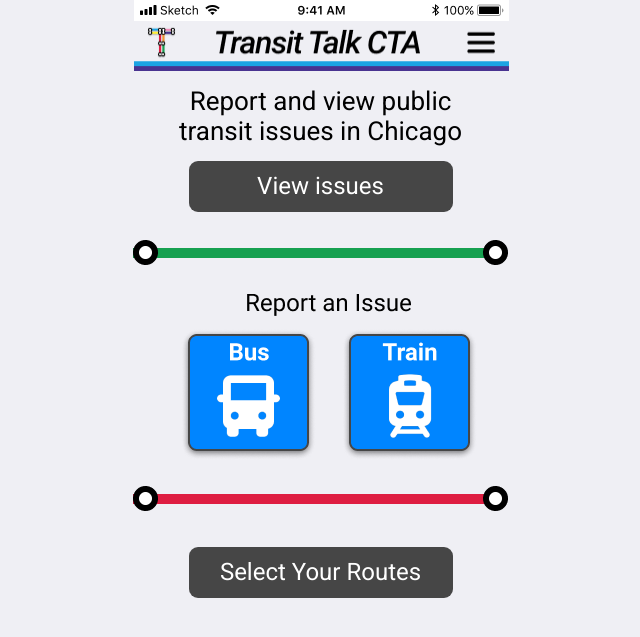
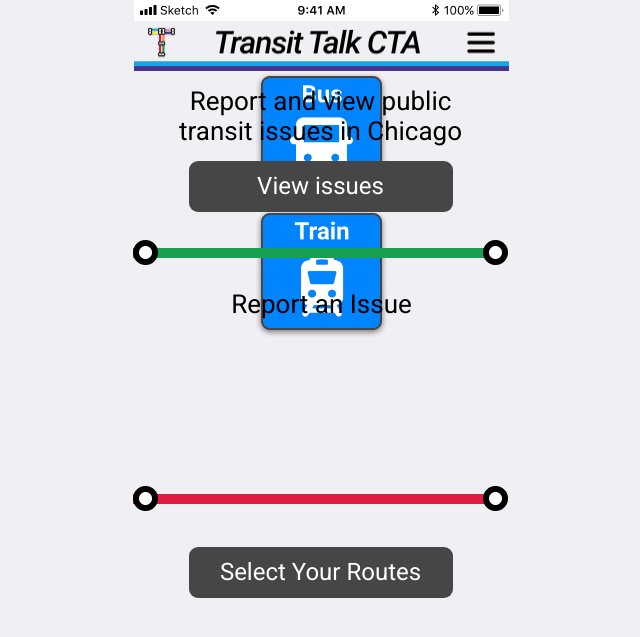
Before and after one commit to andreanthony/andreanthony.github.io, a Jekyll site: the page landingscreen.html, which Jekyll copies as it is, in a window 1280 px wide. Shown: the top 637 px of the page, without its empty margins (319-959 px from the left). Built offline with Jekyll 4.4.1, drawn with Linux system fonts in a browser that asks for light colours.

Commit message:
Update landingscreen.html

```diff
--- a/landingscreen.html
+++ b/landingscreen.html
@@ -17,7 +17,9 @@
  <div id="maintext">Report and view public transit issues in Chicago</div>
  <div id="mainbutton"><p style="margin: 11px;">View issues</p></div>
  <div id="separatorgreen"><img src="/green.png" alt="separatorgreen" /></div>
- <div id="reportissue"><img src="/reportAnIssue.png" alt="reportissue" /></div>
+ <div id="reportissue">Report an Issue</div>
+ <div id="bus"><img src="/Group.png" alt="bus" /></div>
+ <div id="train"><img src="/Group 2.png" alt="train" /></div>
  <div id="separatorred"><img src="/red.png" alt="separatorred" /></div>
   <div id="mainbutton-1"><p style="margin: 11px;">Select Your Routes</p></div>
 </body>
```
